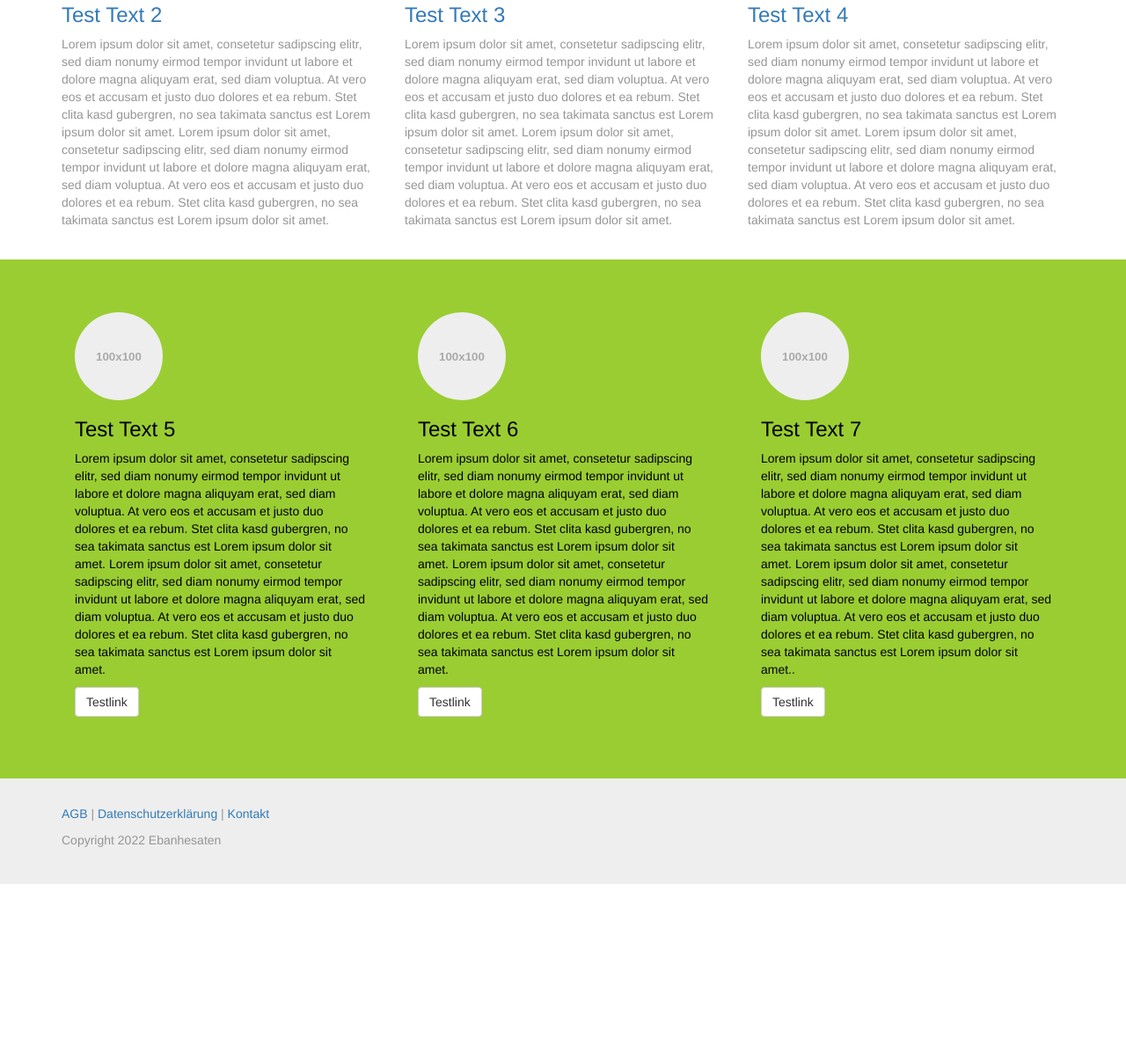
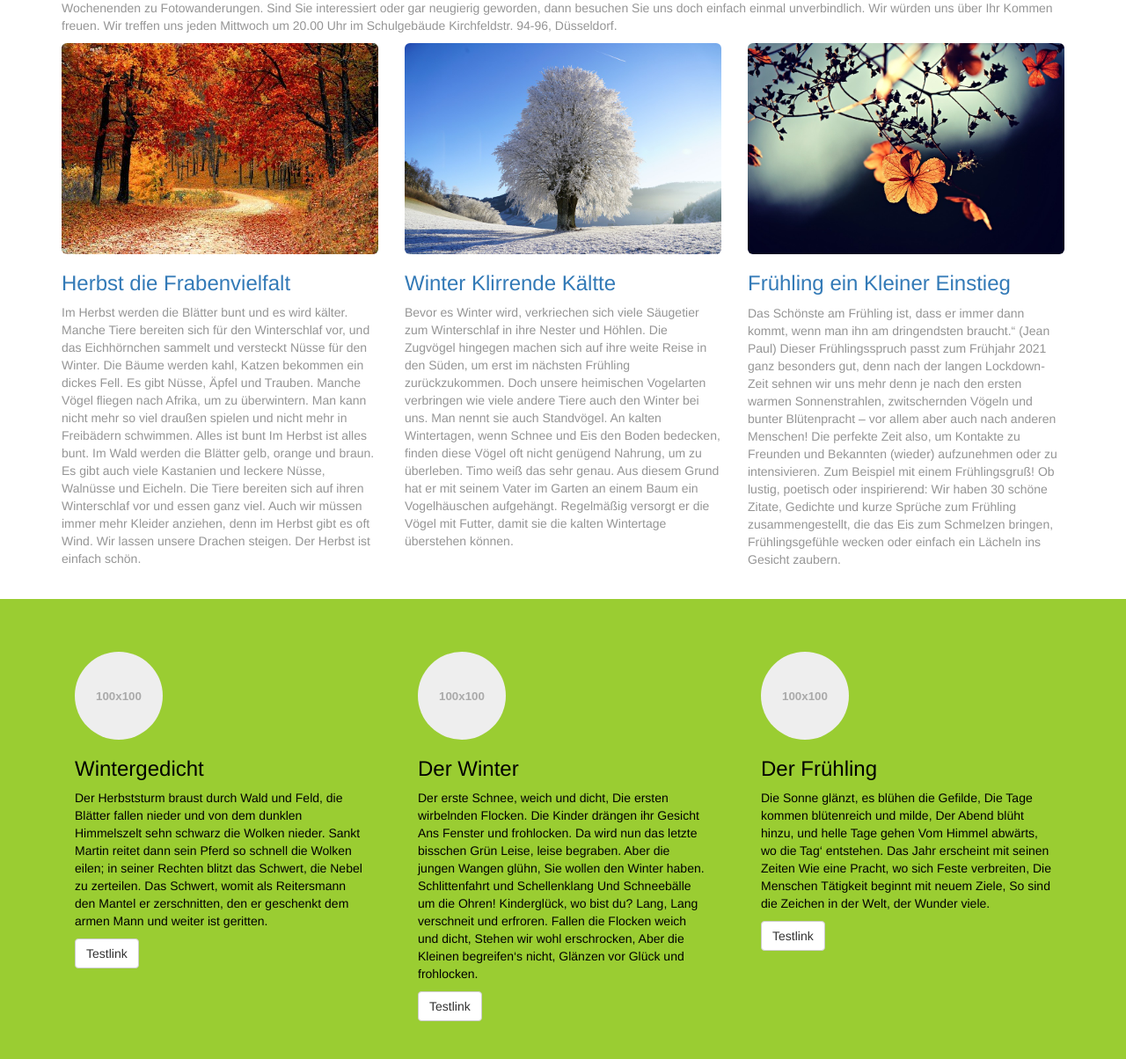
Before and after one commit to Jak0bus/256, a plain HTML site: page index.html in a window 1280 px wide. Shown: the part 902-2106 px from the top of the page at 88% size. Before the commit the page ends 1907 px from the top, so only its background shows below. Drawn offline with Linux system fonts and the light colour scheme.

Commit message:
Add files via upload

```diff
--- a/index.html
+++ b/index.html
@@ -122,11 +122,14 @@
         <!-- Page Intro -->
         <div class="row page-intro">
             <div class="col-lg-12">
-                <h1>Test Text 1
-                    <small>Test Text 1</small>
+
+                <img src="bilder/willkommen.gif" alt="">
+                <h1>
+                    <small></small>
                 </h1>
 
-                <p>Lorem ipsum dolor sit amet, consetetur sadipscing elitr, sed diam nonumy eirmod tempor invidunt ut labore et dolore magna aliquyam erat, sed diam voluptua. At vero eos et accusam et justo duo dolores et ea rebum. Stet clita kasd gubergren, no sea takimata sanctus est Lorem ipsum dolor sit amet. Lorem ipsum dolor sit amet, consetetur sadipscing elitr, sed diam nonumy eirmod tempor invidunt ut labore et dolore magna aliquyam erat, sed diam voluptua. At vero eos et accusam et justo duo dolores et ea rebum. Stet clita kasd gubergren, no sea takimata sanctus est Lorem ipsum dolor sit amet.</p>
+                <p>Der Verein „Fotofreunde Düsseldorf e.V.“ wurde im Jahr 2010 neu gegründet. Die Mehrheit unserer Mitglieder arbeitet aktiv mit der digitalen Technik. Ausgewähltetozeitschriften sind von uns abonniert und halten uns auf dem neuesten technischen und künstlerischen Stand. Auch die Geselligkeit kommt nicht zu kurz. Wir treffen uns nach Absprache an Wochenenden zu Fotowanderungen. Sind Sie interessiert oder gar neugierig geworden, dann besuchen Sie uns doch einfach einmal unverbindlich. Wir würden uns über Ihr Kommen freuen. Wir treffen uns jeden Mittwoch um 20.00 Uhr im Schulgebäude Kirchfeldstr. 94-96, Düsseldorf.
+                </p>
             </div>
         </div>
         <!-- /.row -->
@@ -135,31 +138,41 @@
         <div class="row">
             <article class="col-md-4 article-intro">
                 <a href="#">
-                    <img class="img-responsive img-rounded" src="holder.js/700x300" alt="">
+                    <img class="img-responsive img-rounded" src="bilder/Herbst.jpg" alt="">
                 </a>
                 <h3>
-                    <a href="#">Test Text 2</a>
+                    <a href="#">Herbst die Frabenvielfalt </a>
                 </h3>
-                <p>Lorem ipsum dolor sit amet, consetetur sadipscing elitr, sed diam nonumy eirmod tempor invidunt ut labore et dolore magna aliquyam erat, sed diam voluptua. At vero eos et accusam et justo duo dolores et ea rebum. Stet clita kasd gubergren, no sea takimata sanctus est Lorem ipsum dolor sit amet. Lorem ipsum dolor sit amet, consetetur sadipscing elitr, sed diam nonumy eirmod tempor invidunt ut labore et dolore magna aliquyam erat, sed diam voluptua. At vero eos et accusam et justo duo dolores et ea rebum. Stet clita kasd gubergren, no sea takimata sanctus est Lorem ipsum dolor sit amet.</p>
+                <p>Im Herbst werden die Blätter bunt und es wird kälter. Manche Tiere bereiten sich für den Winterschlaf vor, und das Eichhörnchen sammelt und versteckt Nüsse für den Winter. Die Bäume werden kahl, Katzen bekommen ein dickes Fell. Es gibt Nüsse, Äpfel und Trauben. Manche Vögel fliegen nach Afrika, um zu überwintern. Man kann nicht mehr so viel draußen spielen und nicht mehr in Freibädern schwimmen.
+                    Alles ist bunt
+                    Im Herbst ist alles bunt. Im Wald werden die Blätter gelb, orange und braun. Es gibt auch viele Kastanien und leckere Nüsse, Walnüsse und Eicheln. Die Tiere bereiten sich auf ihren Winterschlaf vor und essen ganz viel.
+
+                    Auch wir müssen immer mehr Kleider anziehen, denn im Herbst gibt es oft Wind. Wir lassen unsere Drachen steigen. Der Herbst ist einfach schön.
+                    </p>
             </article>
             <article class="col-md-4 article-intro">
                 <a href="#">
-                    <img class="img-responsive img-rounded" src="holder.js/700x300" alt="">
+                    <img class="img-responsive img-rounded" src="bilder/Winter.jpg" alt="">
                 </a>
                 <h3>
-                    <a href="#">Test Text 3</a>
+                    <a href="#">Winter Klirrende Kältte</a>
                 </h3>
-                <p>Lorem ipsum dolor sit amet, consetetur sadipscing elitr, sed diam nonumy eirmod tempor invidunt ut labore et dolore magna aliquyam erat, sed diam voluptua. At vero eos et accusam et justo duo dolores et ea rebum. Stet clita kasd gubergren, no sea takimata sanctus est Lorem ipsum dolor sit amet. Lorem ipsum dolor sit amet, consetetur sadipscing elitr, sed diam nonumy eirmod tempor invidunt ut labore et dolore magna aliquyam erat, sed diam voluptua. At vero eos et accusam et justo duo dolores et ea rebum. Stet clita kasd gubergren, no sea takimata sanctus est Lorem ipsum dolor sit amet.</p>
+                <p>Bevor es Winter wird, verkriechen sich viele Säugetier zum Winterschlaf in ihre Nester und Höhlen.
+                    Die Zugvögel hingegen machen sich auf ihre weite Reise in den Süden, um erst im nächsten Frühling zurückzukommen.
+                    Doch unsere heimischen Vogelarten verbringen wie viele andere Tiere auch den Winter bei uns. Man nennt sie auch Standvögel.
+                    An kalten Wintertagen, wenn Schnee und Eis den Boden bedecken, finden diese Vögel oft nicht genügend Nahrung, um zu überleben. Timo weiß das sehr genau. Aus diesem Grund hat er mit seinem Vater im Garten an einem Baum ein Vogelhäuschen aufgehängt. Regelmäßig versorgt er die Vögel mit Futter, damit sie die kalten Wintertage überstehen können.
+                    </p>
             </article>
 
             <article class="col-md-4 article-intro">
                 <a href="#">
-                    <img class="img-responsive img-rounded" src="holder.js/700x300" alt="">
+                    <img class="img-responsive img-rounded" src="bilder/Frühling.jpg" alt="">
                 </a>
                 <h3>
-                    <a href="#">Test Text 4</a>
+                    <a href="#">Frühling ein Kleiner Einstieg</a>
                 </h3>
-                <p>Lorem ipsum dolor sit amet, consetetur sadipscing elitr, sed diam nonumy eirmod tempor invidunt ut labore et dolore magna aliquyam erat, sed diam voluptua. At vero eos et accusam et justo duo dolores et ea rebum. Stet clita kasd gubergren, no sea takimata sanctus est Lorem ipsum dolor sit amet. Lorem ipsum dolor sit amet, consetetur sadipscing elitr, sed diam nonumy eirmod tempor invidunt ut labore et dolore magna aliquyam erat, sed diam voluptua. At vero eos et accusam et justo duo dolores et ea rebum. Stet clita kasd gubergren, no sea takimata sanctus est Lorem ipsum dolor sit amet.</p>
+                <p>Das Schönste am Frühling ist, dass er immer dann kommt, wenn man ihn am dringendsten braucht.“ (Jean Paul) Dieser Frühlingsspruch passt zum Frühjahr 2021 ganz besonders gut, denn nach der langen Lockdown-Zeit sehnen wir uns mehr denn je nach den ersten warmen Sonnenstrahlen, zwitschernden Vögeln und bunter Blütenpracht ­– vor allem aber auch nach anderen Menschen! Die perfekte Zeit also, um Kontakte zu Freunden und Bekannten (wieder) aufzunehmen oder zu intensivieren. Zum Beispiel mit einem Frühlingsgruß! Ob lustig, poetisch oder inspirierend: Wir haben 30 schöne Zitate, Gedichte und kurze Sprüche zum Frühling zusammengestellt, die das Eis zum Schmelzen bringen, Frühlingsgefühle wecken oder einfach ein Lächeln ins Gesicht zaubern.
+                </p>
             </article>
         </div>
         <!-- /.row -->
@@ -173,20 +186,66 @@
 				<div class="row">
 					<div class="col-sm-4 footer-blurb-item">
 						<img class="img-circle" src="holder.js/100x100" alt="" width="100" height="100">
-						<h3>Test Text 5</h3>
-						<p>Lorem ipsum dolor sit amet, consetetur sadipscing elitr, sed diam nonumy eirmod tempor invidunt ut labore et dolore magna aliquyam erat, sed diam voluptua. At vero eos et accusam et justo duo dolores et ea rebum. Stet clita kasd gubergren, no sea takimata sanctus est Lorem ipsum dolor sit amet. Lorem ipsum dolor sit amet, consetetur sadipscing elitr, sed diam nonumy eirmod tempor invidunt ut labore et dolore magna aliquyam erat, sed diam voluptua. At vero eos et accusam et justo duo dolores et ea rebum. Stet clita kasd gubergren, no sea takimata sanctus est Lorem ipsum dolor sit amet.</p>
+						<h3>Wintergedicht</h3>
+						<p>Der Herbststurm braust durch Wald und Feld,
+                            die Blätter fallen nieder
+                            und von dem dunklen Himmelszelt
+                            sehn schwarz die Wolken nieder.
+
+                            Sankt Martin reitet dann sein Pferd
+                            so schnell die Wolken eilen;
+                            in seiner Rechten blitzt das Schwert,
+                            die Nebel zu zerteilen.
+
+                            Das Schwert, womit als Reitersmann
+                            den Mantel er zerschnitten,
+                            den er geschenkt dem armen Mann
+                            und weiter ist geritten.
+                            </p>
 						<p><a class="btn btn-default" href="#">Testlink</a></p>
 					</div>
 					<div class="col-sm-4 footer-blurb-item">
 						<img class="img-circle" src="holder.js/100x100" alt="" width="100" height="100">
-						<h3>Test Text 6</h3>
-						<p>Lorem ipsum dolor sit amet, consetetur sadipscing elitr, sed diam nonumy eirmod tempor invidunt ut labore et dolore magna aliquyam erat, sed diam voluptua. At vero eos et accusam et justo duo dolores et ea rebum. Stet clita kasd gubergren, no sea takimata sanctus est Lorem ipsum dolor sit amet. Lorem ipsum dolor sit amet, consetetur sadipscing elitr, sed diam nonumy eirmod tempor invidunt ut labore et dolore magna aliquyam erat, sed diam voluptua. At vero eos et accusam et justo duo dolores et ea rebum. Stet clita kasd gubergren, no sea takimata sanctus est Lorem ipsum dolor sit amet.</p>
+						<h3>Der Winter</h3>
+						<p>Der erste Schnee, weich und dicht,
+                            Die ersten wirbelnden Flocken.
+                            Die Kinder drängen ihr Gesicht
+                            Ans Fenster und frohlocken.
+
+                            Da wird nun das letzte bisschen Grün
+
+                            Leise, leise begraben.
+                            Aber die jungen Wangen glühn,
+                            Sie wollen den Winter haben.
+
+                            Schlittenfahrt und Schellenklang
+                            Und Schneebälle um die Ohren!
+                            Kinderglück, wo bist du? Lang,
+                            Lang verschneit und erfroren.
+
+
+                            Fallen die Flocken weich und dicht,
+                            Stehen wir wohl erschrocken,
+                            Aber die Kleinen begreifen‘s nicht,
+                            Glänzen vor Glück und frohlocken.</p>
 						<p><a class="btn btn-default" href="#">Testlink</a></p>
 					</div>
 					<div class="col-sm-4 footer-blurb-item">
 						<img class="img-circle" src="holder.js/100x100" alt="" width="100" height="100">
-						<h3>Test Text 7</h3>
-						<p>Lorem ipsum dolor sit amet, consetetur sadipscing elitr, sed diam nonumy eirmod tempor invidunt ut labore et dolore magna aliquyam erat, sed diam voluptua. At vero eos et accusam et justo duo dolores et ea rebum. Stet clita kasd gubergren, no sea takimata sanctus est Lorem ipsum dolor sit amet. Lorem ipsum dolor sit amet, consetetur sadipscing elitr, sed diam nonumy eirmod tempor invidunt ut labore et dolore magna aliquyam erat, sed diam voluptua. At vero eos et accusam et justo duo dolores et ea rebum. Stet clita kasd gubergren, no sea takimata sanctus est Lorem ipsum dolor sit amet..</p>
+						<h3>Der Frühling</h3>
+						<p>Die Sonne glänzt, es blühen die Gefilde,
+                            Die Tage kommen blütenreich und milde,
+                            Der Abend blüht hinzu, und helle Tage gehen
+                            Vom Himmel abwärts, wo die Tag‘ entstehen.
+
+
+
+                            Das Jahr erscheint mit seinen Zeiten
+                            Wie eine Pracht, wo sich Feste verbreiten,
+                            Die Menschen Tätigkeit beginnt mit neuem Ziele,
+                            So sind die Zeichen in der Welt, der Wunder viele.
+
+                            </p>
 						<p><a class="btn btn-default" href="#">Testlink</a></p>
 					</div>
 
```
